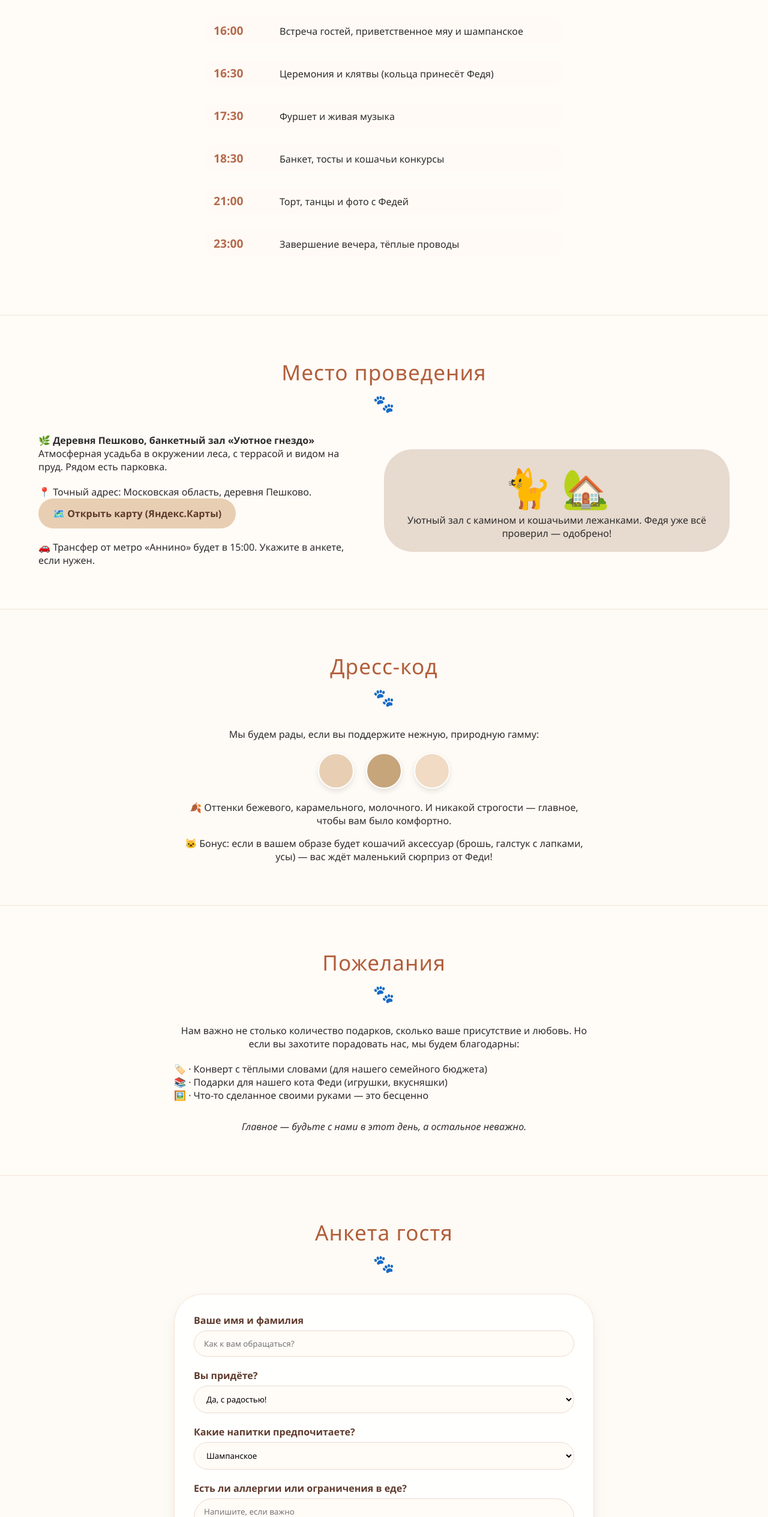
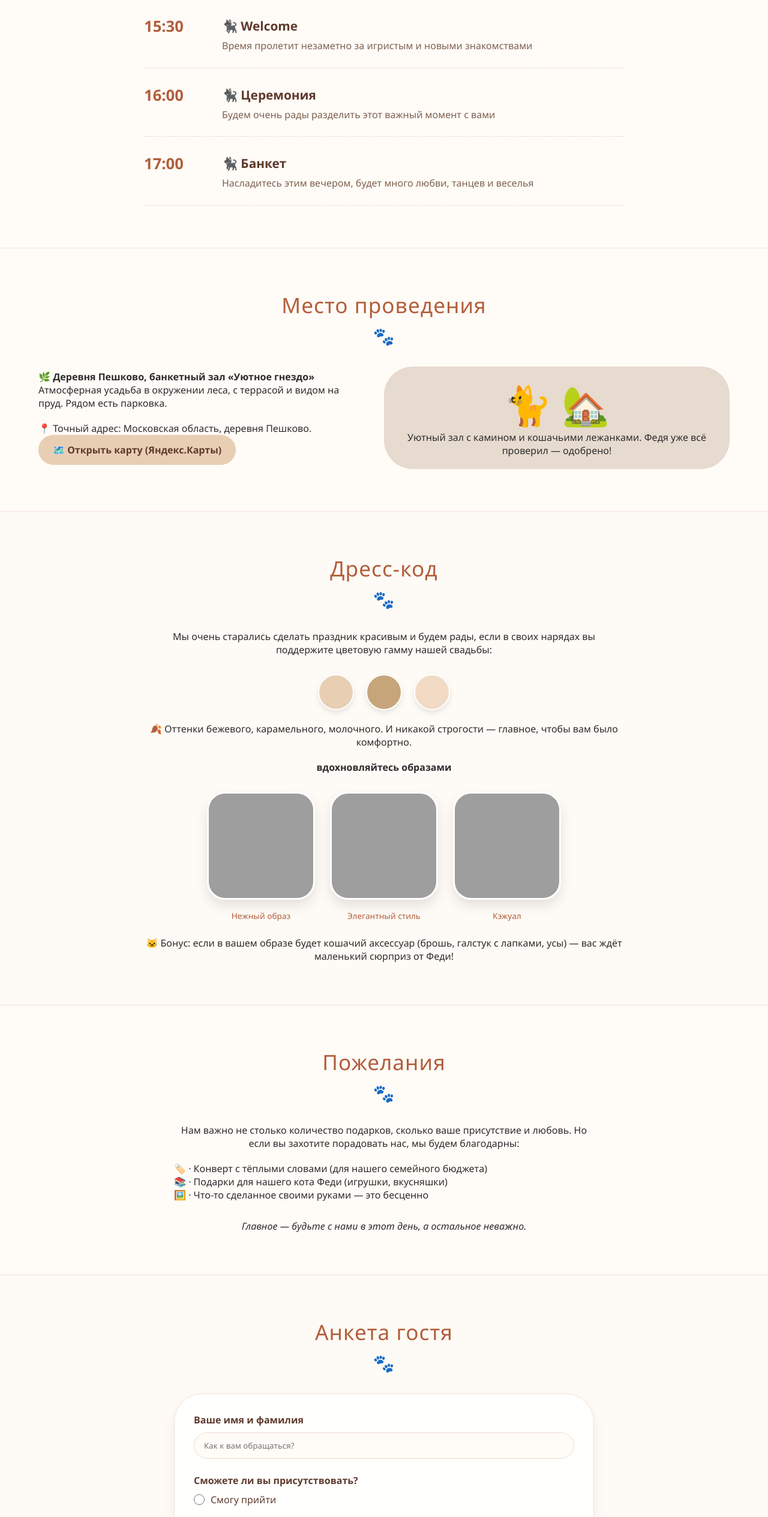
Before and after one commit to sasha17hard/NasonovsWedding, a plain HTML site: page index.html in a window 1280 px wide. Shown: the part 912-3441 px from the top of the page at 60% size. Drawn offline with Linux system fonts and the light colour scheme; grey boxes are pictures that could not be loaded.

Commit message:
Add files via upload

```diff
--- a/index.html
+++ b/index.html
@@ -66,33 +66,88 @@
             min-width: 260px;
         }
 
-        .timeline {
-            max-width: 600px;
+        /* Программа дня (как на референсе) */
+        .program-grid {
+            display: flex;
+            flex-direction: column;
+            gap: 30px;
+            max-width: 800px;
             margin: 0 auto;
         }
 
-        .timeline-item {
+        .program-item {
             display: flex;
-            gap: 20px;
-            margin-bottom: 28px;
-            align-items: baseline;
-            background: #fffaf5;
-            padding: 8px 16px;
-            border-radius: 48px;
+            align-items: flex-start;
+            gap: 30px;
+            border-bottom: 1px dashed #e8d9ce;
+            padding-bottom: 25px;
         }
 
-        .timeline-time {
+        .program-time {
+            min-width: 100px;
+            font-size: 1.6rem;
             font-weight: bold;
-            font-size: 1.2rem;
-            color: #b56a4c;
-            min-width: 90px;
+            color: #b15e3a;
+            line-height: 1.2;
+        }
+
+        .program-time small {
+            font-size: 0.8rem;
+            font-weight: normal;
+            color: #b9a089;
+        }
+
+        .program-desc {
+            flex: 1;
+        }
+
+        .program-desc h3 {
+            font-size: 1.3rem;
+            font-weight: 600;
+            color: #5e3a2c;
+            margin-bottom: 8px;
+        }
+
+        .program-desc p {
+            color: #7e6150;
+            line-height: 1.4;
+        }
+
+        /* Дресс-код с картинками */
+        .dresscode-gallery {
+            display: flex;
+            flex-wrap: wrap;
+            gap: 25px;
+            justify-content: center;
+            margin-top: 30px;
+        }
+
+        .dresscode-card {
+            width: 180px;
+            text-align: center;
+        }
+
+        .dresscode-card img {
+            width: 100%;
+            aspect-ratio: 1 / 1;
+            object-fit: cover;
+            border-radius: 30px;
+            box-shadow: 0 10px 20px rgba(0,0,0,0.1);
+            border: 3px solid white;
+        }
+
+        .dresscode-card p {
+            margin-top: 12px;
+            font-size: 0.85rem;
+            color: #b15e3a;
+            font-weight: 500;
         }
 
         .color-palette {
             display: flex;
             gap: 20px;
             justify-content: center;
-            margin: 20px 0;
+            margin: 30px 0 20px;
         }
 
         .color-circle {
@@ -123,6 +178,7 @@
             transform: scale(0.97);
         }
 
+        /* Анкета гостя (как на скриншоте) */
         .rsvp-form {
             background: #ffffffdd;
             backdrop-filter: blur(4px);
@@ -135,17 +191,21 @@
         }
 
         .form-group {
-            margin-bottom: 20px;
+            margin-bottom: 25px;
         }
 
         label {
             display: block;
-            margin-bottom: 6px;
+            margin-bottom: 10px;
             font-weight: 600;
             color: #5e3a2c;
+            font-size: 1rem;
         }
 
-        input, select, textarea {
+        input[type="text"],
+        input[type="email"],
+        select,
+        textarea {
             width: 100%;
             padding: 12px 16px;
             border: 1px solid #edd9cb;
@@ -154,11 +214,32 @@
             background: #fffbf7;
         }
 
+        .radio-group, .checkbox-group {
+            display: flex;
+            flex-direction: column;
+            gap: 10px;
+            margin-top: 8px;
+        }
+
+        .radio-group label, .checkbox-group label {
+            display: flex;
+            align-items: center;
+            gap: 10px;
+            font-weight: normal;
+            cursor: pointer;
+        }
+
+        input[type="radio"], input[type="checkbox"] {
+            width: 18px;
+            height: 18px;
+            accent-color: #b56a4c;
+        }
+
         button {
             background: #b56a4c;
             color: white;
             border: none;
-            padding: 12px 24px;
+            padding: 14px 24px;
             border-radius: 40px;
             font-size: 1rem;
             cursor: pointer;
@@ -239,8 +320,10 @@
 
         @media (max-width: 768px) {
             .section-title { font-size: 1.8rem; }
-            .timeline-item { flex-direction: column; gap: 8px; background: transparent; }
+            .program-item { flex-direction: column; gap: 10px; }
+            .program-time { min-width: auto; }
             .photo-gallery img { width: 150px; height: 150px; }
+            .dresscode-card { width: 140px; }
         }
     </style>
 </head>
@@ -260,7 +343,6 @@
                 Будем рады разделить его с вами!
             </p>
 
-            <!-- ФОТОГРАФИИ - ИСПРАВЛЕННЫЕ ПУТИ -->
             <div class="photo-gallery">
                 <img src="IMG_2739.JPG" alt="Александр и Ангелина" onerror="this.src='https://placekitten.com/220/220'">
                 <img src="IMG_2560.JPG" alt="Кот Федя" onerror="this.src='https://placekitten.com/220/220'">
@@ -273,17 +355,32 @@
     </div>
 </section>
 
-<!-- 2) Программа дня -->
+<!-- 2) Программа дня (как на референсе с чёрным котом 🐈‍⬛) -->
 <section>
     <div class="container">
         <h2 class="section-title">Программа дня</h2>
-        <div class="timeline">
-            <div class="timeline-item"><span class="timeline-time">16:00</span> <span>Встреча гостей, приветственное мяу и шампанское</span></div>
-            <div class="timeline-item"><span class="timeline-time">16:30</span> <span>Церемония и клятвы (кольца принесёт Федя)</span></div>
-            <div class="timeline-item"><span class="timeline-time">17:30</span> <span>Фуршет и живая музыка</span></div>
-            <div class="timeline-item"><span class="timeline-time">18:30</span> <span>Банкет, тосты и кошачьи конкурсы</span></div>
-            <div class="timeline-item"><span class="timeline-time">21:00</span> <span>Торт, танцы и фото с Федей</span></div>
-            <div class="timeline-item"><span class="timeline-time">23:00</span> <span>Завершение вечера, тёплые проводы</span></div>
+        <div class="program-grid">
+            <div class="program-item">
+                <div class="program-time">15:30<br><small></small></div>
+                <div class="program-desc">
+                    <h3>🐈‍⬛ Welcome</h3>
+                    <p>Время пролетит незаметно за игристым и новыми знакомствами</p>
+                </div>
+            </div>
+            <div class="program-item">
+                <div class="program-time">16:00<br><small></small></div>
+                <div class="program-desc">
+                    <h3>🐈‍⬛ Церемония</h3>
+                    <p>Будем очень рады разделить этот важный момент с вами</p>
+                </div>
+            </div>
+            <div class="program-item">
+                <div class="program-time">17:00<br><small></small></div>
+                <div class="program-desc">
+                    <h3>🐈‍⬛ Банкет</h3>
+                    <p>Насладитесь этим вечером, будет много любви, танцев и веселья</p>
+                </div>
+            </div>
         </div>
     </div>
 </section>
@@ -298,7 +395,6 @@
                 <p>Атмосферная усадьба в окружении леса, с террасой и видом на пруд. Рядом есть парковка.</p>
                 <p style="margin-top: 20px;">📍 Точный адрес: Московская область, деревня Пешково.</p>
                 <a href="https://yandex.ru/maps/geo/derevnya_peshkovo/53063152/?ll=38.401923%2C55.855782&z=15" target="_blank" class="map-button">🗺️ Открыть карту (Яндекс.Карты)</a>
-                <p style="margin-top: 20px;">🚗 Трансфер от метро «Аннино» будет в 15:00. Укажите в анкете, если нужен.</p>
             </div>
             <div style="background:#e7dacf; border-radius: 48px; padding: 20px; text-align: center;">
                 <span style="font-size: 4rem;">🐈 🏡</span>
@@ -308,19 +404,39 @@
     </div>
 </section>
 
-<!-- 4) Дресс-код -->
+<!-- 4) Дресс-код (с картинками) -->
 <section style="background: #fefaf5;">
     <div class="container">
         <h2 class="section-title">Дресс-код</h2>
-        <div style="max-width: 700px; margin: 0 auto; text-align: center;">
-            <p>Мы будем рады, если вы поддержите нежную, природную гамму:</p>
+        <div style="max-width: 800px; margin: 0 auto; text-align: center;">
+            <p>Мы очень старались сделать праздник красивым и будем рады, если в своих нарядах вы поддержите цветовую гамму нашей свадьбы:</p>
+
             <div class="color-palette">
                 <div class="color-circle"></div>
                 <div class="color-circle"></div>
                 <div class="color-circle"></div>
             </div>
-            <p>🍂 Оттенки бежевого, карамельного, молочного. И никакой строгости — главное, чтобы вам было комфортно.</p>
-            <p style="margin-top: 1rem;">🐱 Бонус: если в вашем образе будет кошачий аксессуар (брошь, галстук с лапками, усы) — вас ждёт маленький сюрприз от Феди!</p>
+
+            <p style="margin-bottom: 20px;">🍂 Оттенки бежевого, карамельного, молочного. И никакой строгости — главное, чтобы вам было комфортно.</p>
+
+            <p><strong>вдохновляйтесь образами</strong></p>
+
+            <div class="dresscode-gallery">
+                <div class="dresscode-card">
+                    <img src="https://placekitten.com/200/200?image=1" alt="Образ 1" onerror="this.src='https://placekitten.com/200/200'">
+                    <p>Нежный образ</p>
+                </div>
+                <div class="dresscode-card">
+                    <img src="https://placekitten.com/200/200?image=2" alt="Образ 2" onerror="this.src='https://placekitten.com/200/200'">
+                    <p>Элегантный стиль</p>
+                </div>
+                <div class="dresscode-card">
+                    <img src="https://placekitten.com/200/200?image=3" alt="Образ 3" onerror="this.src='https://placekitten.com/200/200'">
+                    <p>Кэжуал</p>
+                </div>
+            </div>
+
+            <p style="margin-top: 25px;">🐱 Бонус: если в вашем образе будет кошачий аксессуар (брошь, галстук с лапками, усы) — вас ждёт маленький сюрприз от Феди!</p>
         </div>
     </div>
 </section>
@@ -341,32 +457,59 @@
     </div>
 </section>
 
-<!-- 6) Анкета гостя -->
+<!-- 6) Анкета гостя (как на скриншоте, без трансфера) -->
 <section style="background: #fefaf5;">
     <div class="container">
         <h2 class="section-title">Анкета гостя</h2>
         <div class="rsvp-form">
             <form id="weddingForm">
-                <div class="form-group"><label>Ваше имя и фамилия</label><input type="text" id="name" required placeholder="Как к вам обращаться?"></div>
-                <div class="form-group"><label>Вы придёте?</label><select id="attending"><option value="Да, с радостью!">Да, с радостью!</option><option value="Нет, не смогу">Нет, не смогу</option></select></div>
-                <div class="form-group"><label>Какие напитки предпочитаете?</label><select id="drinks"><option value="Шампанское">Шампанское</option><option value="Вино">Вино</option><option value="Безалкогольное">Безалкогольное (морс/лимонад)</option></select></div>
-                <div class="form-group"><label>Есть ли аллергии или ограничения в еде?</label><textarea rows="2" id="diet" placeholder="Напишите, если важно"></textarea></div>
-                <div class="form-group"><label>Нужен ли вам трансфер от метро Аннино (15:00)?</label><select id="transfer"><option value="Нет">Нет, приеду сам</option><option value="Да, нужен">Да, нужен</option></select></div>
-                <button type="submit">🐾 Отправить ответ</button>
+                <div class="form-group">
+                    <label>Ваше имя и фамилия</label>
+                    <input type="text" id="name" required placeholder="Как к вам обращаться?">
+                </div>
+
+                <div class="form-group">
+                    <label>Сможете ли вы присутствовать?</label>
+                    <div class="radio-group">
+                        <label><input type="radio" name="attending" value="Смогу прийти" required> Смогу прийти</label>
+                        <label><input type="radio" name="attending" value="Не смогу прийти"> Не смогу прийти</label>
+                        <label><input type="radio" name="attending" value="Сообщу позже"> Сообщу позже</label>
+                    </div>
+                </div>
+
+                <div class="form-group">
+                    <label>Предпочтения по напиткам</label>
+                    <div class="checkbox-group">
+                        <label><input type="checkbox" name="drinks" value="Шампанское"> Шампанское</label>
+                        <label><input type="checkbox" name="drinks" value="Белое вино"> Белое вино</label>
+                        <label><input type="checkbox" name="drinks" value="Красное вино"> Красное вино</label>
+                        <label><input type="checkbox" name="drinks" value="Коньяк"> Коньяк</label>
+                        <label><input type="checkbox" name="drinks" value="Безалкогольные напитки"> Безалкогольные напитки</label>
+                    </div>
+                </div>
+
+                <div class="form-group">
+                    <label>Есть ли у вас аллергии или ограничения в еде?</label>
+                    <textarea rows="2" id="diet" placeholder="Напишите, если важно"></textarea>
+                </div>
+
+                <button type="submit">📩 Отправить</button>
             </form>
-            <p style="font-size:0.7rem; margin-top:1rem; text-align:center;">Данные отправятся на почту nasonov.al17@gmail.com</p>
+            <p style="font-size:0.7rem; margin-top:1rem; text-align:center;">Просим вас ответить на несколько вопросов, это поможет нам в организации торжества</p>
         </div>
     </div>
 </section>
 
-<!-- 7) Контакты -->
+<!-- 7) Контакты (только почты) -->
 <section>
     <div class="container contacts">
         <h2 class="section-title">Контакты</h2>
-        <p>По любым вопросам: напишите или позвоните нам.</p>
-        <p><strong>Александр:</strong> <a href="tel:+79123456789">+7 912 345-67-89</a> · Telegram/WhatsApp</p>
-        <p><strong>Ангелина:</strong> <a href="tel:+79123456780">+7 912 345-67-80</a> · Telegram/WhatsApp</p>
-        <p>📧 Для официальных ответов: <strong>nasonov.al17@gmail.com</strong></p>
+        <p>По всем вопросам вы можете написать нам на почту:</p>
+        <p style="margin-top: 15px;">
+            <strong>📧 nasonov.al17@gmail.com</strong><br>
+            <strong>📧 angelinaaa99sm@yandex.ru</strong>
+        </p>
+        <p style="margin-top: 20px;">Мы обязательно ответим!</p>
     </div>
 </section>
 
@@ -389,16 +532,27 @@
     const form = document.getElementById('weddingForm');
     form.addEventListener('submit', function(e) {
         e.preventDefault();
+
         const name = document.getElementById('name').value;
-        const attending = document.getElementById('attending').value;
-        const drinks = document.getElementById('drinks').value;
+        const attending = document.querySelector('input[name="attending"]:checked');
+        const drinks = Array.from(document.querySelectorAll('input[name="drinks"]:checked')).map(cb => cb.value).join(', ');
         const diet = document.getElementById('diet').value;
-        const transfer = document.getElementById('transfer').value;
+
+        if (!name) {
+            alert('Пожалуйста, напишите ваше имя');
+            return;
+        }
+
+        if (!attending) {
+            alert('Пожалуйста, выберите, сможете ли вы присутствовать');
+            return;
+        }
 
         const subject = `Ответ на приглашение от ${name}`;
-        const body = `Имя: ${name}%0AПрисутствие: ${attending}%0AНапитки: ${drinks}%0AОграничения в еде: ${diet}%0AТрансфер: ${transfer}%0A---%0AСпасибо за ответ! Ждём вас на нашей кото-свадьбе.`;
+        const body = `Имя: ${name}%0AПрисутствие: ${attending.value}%0AПредпочтения по напиткам: ${drinks || 'не указано'}%0AОграничения в еде: ${diet || 'нет'}%0A---%0AСпасибо за ответ! Ждём вас на нашей кото-свадьбе.`;
+
         window.location.href = `mailto:nasonov.al17@gmail.com?subject=${subject}&body=${body}`;
-        alert('Спасибо! Откроется ваша почта. Отправьте письмо — и мы получим ваш ответ.');
+        alert('Спасибо! Откроется почтовое приложение. Отправьте письмо — и мы получим ваш ответ.');
     });
 </script>
 </body>
```
